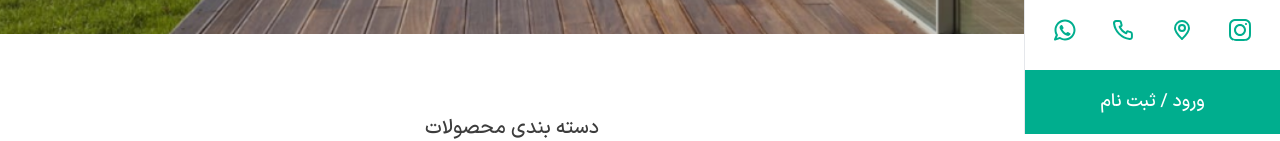
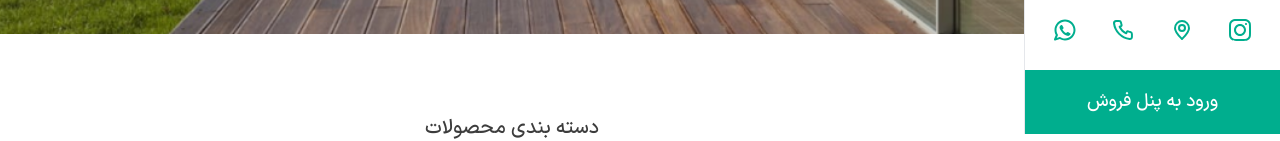
Before and after one commit to zahra-hsb/hanz-, a Next.js app: page / in a window 1280 px wide. Shown: the part 666-807 px from the top of the page. Built offline with nearby package versions, Linux system fonts and the light colour scheme.

Commit message:
add link to login in sidebar

```diff
--- a/src/components/layout/Sidebar/utils-sidebar/Login.jsx
+++ b/src/components/layout/Sidebar/utils-sidebar/Login.jsx
@@ -1,10 +1,14 @@
+import Link from "next/link";
+
 const Login = () => {
     return (
-        <div className="flex text-center bg-green h-[64px] text-lg text-white">
-            <div className="flex items-center justify-center basis-[100%]">
-                <p>ورود / ثبت نام</p>
+        <Link href='https://hanzalu.com/erp/'>
+            <div className="flex text-center bg-green h-[64px] text-lg text-white">
+                <div className="flex items-center justify-center basis-[100%]">
+                    <p>ورود به پنل فروش</p>
+                </div>
             </div>
-        </div>
+        </Link>
     )
 }
 
```
